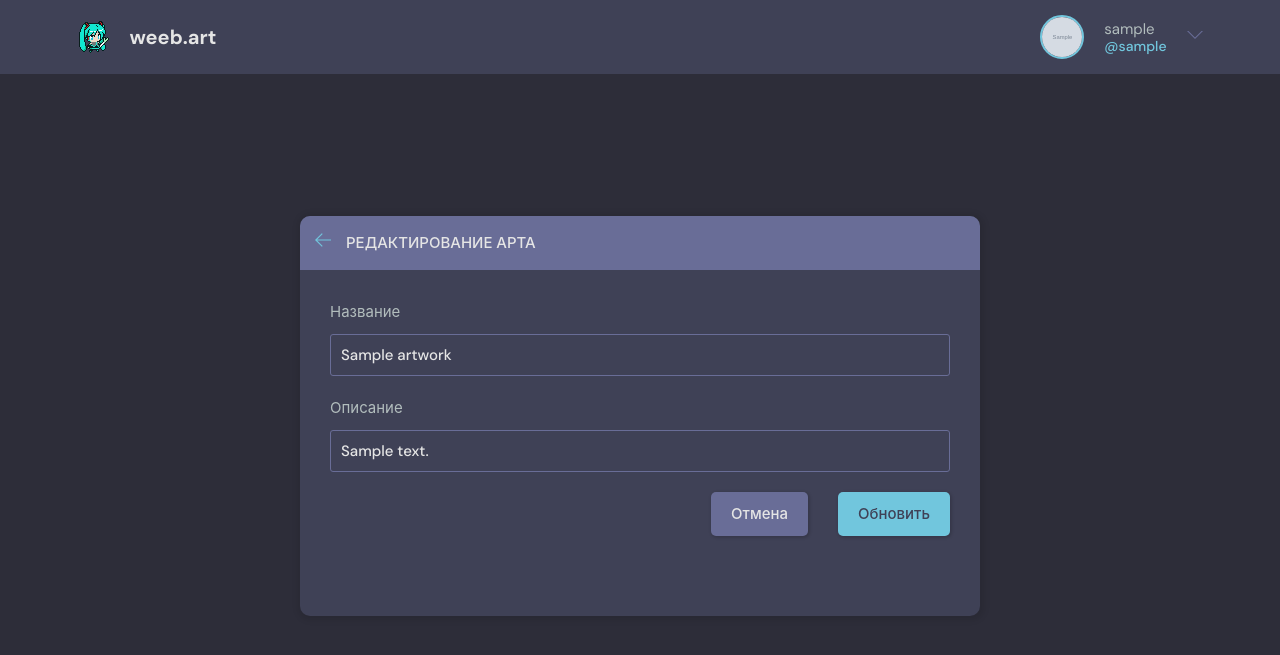
After one commit to Lyndholm/weeb, a Django app: page /artwork-edit/00000000-0000-0000-0000-000000000001 in a window 1280 px wide. The commit adds this page. Shown: the top 655 px of the page. Run offline with Django 4.2, Linux system fonts and the light colour scheme; a user stored in the database is signed in; tables that the repository leaves empty hold one stand-in row (values such as "Sample post"); grey boxes marked "Sample" are stand-in pictures.

Commit message:
Edit artwork functionality

```diff
--- a/weeb/artworks/forms.py
+++ b/weeb/artworks/forms.py
@@ -3,7 +3,7 @@ from django import forms
 from .models import Artwork
 
 
-class ArtworkForm(forms.ModelForm):
+class ArtworkCreateForm(forms.ModelForm):
     file = forms.ImageField()
 
     class Meta:
@@ -13,3 +13,13 @@ class ArtworkForm(forms.ModelForm):
             'description',
             'tags',
         )
+
+
+class ArtworkEditForm(forms.ModelForm):
+    class Meta:
+        model = Artwork
+        fields = (
+            'title',
+            'description',
+            'tags',
+        )
--- a/weeb/artworks/templates/artwork.html
+++ b/weeb/artworks/templates/artwork.html
@@ -19,7 +19,7 @@
 
                 {% if artwork.author == request.user %}
                 <div class="artwork__topRight">
-                    <a href="">
+                    <a href="{% url 'artwork-edit' artwork.id %}">
                         <svg enable-background="new 0 0 24 24" height="32" viewBox="0 0 24 24" width="32"
                             xmlns="http://www.w3.org/2000/svg">
                             <g>
--- /dev/null
+++ b/weeb/artworks/templates/artwork_edit.html
@@ -0,0 +1,51 @@
+{% extends 'main.html' %}
+
+{% block content %}
+<main class="create-artwork layout">
+    <div class="container">
+        <div class="layout__box">
+            <div class="layout__boxHeader">
+                <div class="layout__boxTitle">
+                    <a href="{{request.META.HTTP_REFERER}}">
+                        <svg version="1.1" xmlns="http://www.w3.org/2000/svg" width="32" height="32"
+                            viewBox="0 0 32 32">
+                            <path
+                                d="M13.723 2.286l-13.723 13.714 13.719 13.714 1.616-1.611-10.96-10.96h27.625v-2.286h-27.625l10.965-10.965-1.616-1.607z">
+                            </path>
+                        </svg>
+                    </a>
+                    <h3>Редактирование арта</h3>
+                </div>
+            </div>
+            <div class="layout__body">
+                <form class="form" method="POST" enctype="multipart/form-data">
+                    {% csrf_token %}
+
+                    <div class="form__group">
+                        <label for="artwork_title">Название</label>
+                        {{form.title}}
+                    </div>
+
+                    <div class="form__group">
+                        <label for="artwork_description">Описание</label>
+                        {{form.description}}
+                    </div>
+
+                    {% if form.file %}
+                    <div class="form__group">
+                        <label for="artwork_file">Файл</label>
+                        {{form.file}}
+                    </div>
+                    {% endif %}
+
+
+                    <div class="form__action">
+                        <a class="btn btn--dark" href="{{request.META.HTTP_REFERER}}">Отмена</a>
+                        <button class="btn btn--main" type="submit">Обновить</button>
+                    </div>
+                </form>
+            </div>
+        </div>
+    </div>
+</main>
+{% endblock content %}
--- a/weeb/artworks/urls.py
+++ b/weeb/artworks/urls.py
@@ -6,5 +6,6 @@ urlpatterns = [
     path('', views.home_page, name='home-page'),
     path('artwork/<uuid:pk>/', views.artwork_page, name='artwork'),
     path('artwork-create/', views.create_artwork, name='artwork-create'),
+    path('artwork-edit/<uuid:pk>', views.edit_artwork, name='artwork-edit'),
     path('artwork-delete/<uuid:pk>/', views.delete_artwork, name='artwork-delete'),
 ]
--- a/weeb/artworks/views.py
+++ b/weeb/artworks/views.py
@@ -3,7 +3,7 @@ from django.db.models import Count
 from django.http import Http404
 from django.shortcuts import redirect, render
 
-from .forms import ArtworkForm
+from .forms import ArtworkCreateForm, ArtworkEditForm
 from .models import Artwork, ImageFile, Tag
 
 
@@ -30,11 +30,11 @@ def artwork_page(request, pk):
 
 @login_required(login_url='login')
 def create_artwork(request):
-    form = ArtworkForm()
+    form = ArtworkCreateForm()
     tags = Tag.objects.all()
 
     if request.method == 'POST':
-        form = ArtworkForm(request.POST, request.FILES)
+        form = ArtworkCreateForm(request.POST, request.FILES)
 
         if form.is_valid():
             art = form.save(commit=False)
@@ -51,6 +51,25 @@ def create_artwork(request):
 
 
 @login_required(login_url='login')
+def edit_artwork(request, pk):
+    artwork = Artwork.objects.get(id=pk)
+    form = ArtworkEditForm(instance=artwork)
+
+    if request.user != artwork.author:
+        raise Http404  # TODO: Raise 403 Forbidden
+
+    if request.method == 'POST':
+        # TODO: Ability for editing artwork file?
+        form = ArtworkEditForm(request.POST, request.FILES, instance=artwork)
+        if form.is_valid():
+            artwork = form.save()
+            return redirect('artwork', pk=artwork.pk)
+
+    context = {'form': form}
+    return render(request, 'artwork_edit.html', context)
+
+
+@login_required(login_url='login')
 def delete_artwork(request, pk):
     artwork = Artwork.objects.get(id=pk)
 
```
